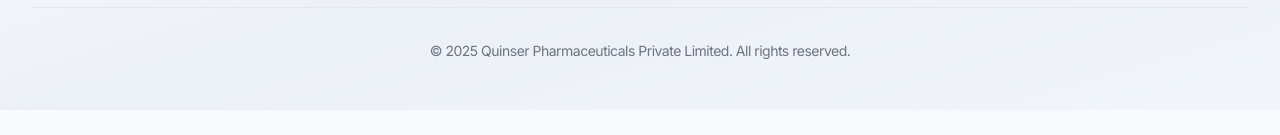
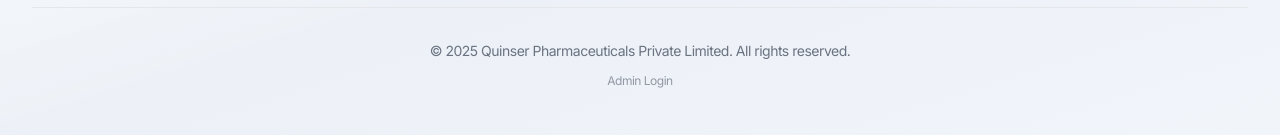
Before and after one commit to d29parkar/quinser-app, a React (Vite) app: page / in a window 1280 px wide. Shown: the part 3373-3508 px from the top of the page. Before the commit the page ends 3483 px from the top, so only its background shows below. Built offline with nearby package versions, Linux system fonts and the light colour scheme; no server answers.

Commit message:
codex update might have to go back

```diff
--- a/src/components/Footer.jsx
+++ b/src/components/Footer.jsx
@@ -85,6 +85,11 @@
 
         <div className="border-t border-border mt-8 pt-8 text-center text-sm text-text-secondary">
           <p>&copy; {new Date().getFullYear()} Quinser Pharmaceuticals Private Limited. All rights reserved.</p>
+          <div className="mt-2">
+            <Link to="/admin/login" className="text-xs text-text-secondary/70 hover:text-primary transition-colors">
+              Admin Login
+            </Link>
+          </div>
         </div>
       </div>
     </footer>
```
Also changed, not shown: vercel.json (added).
